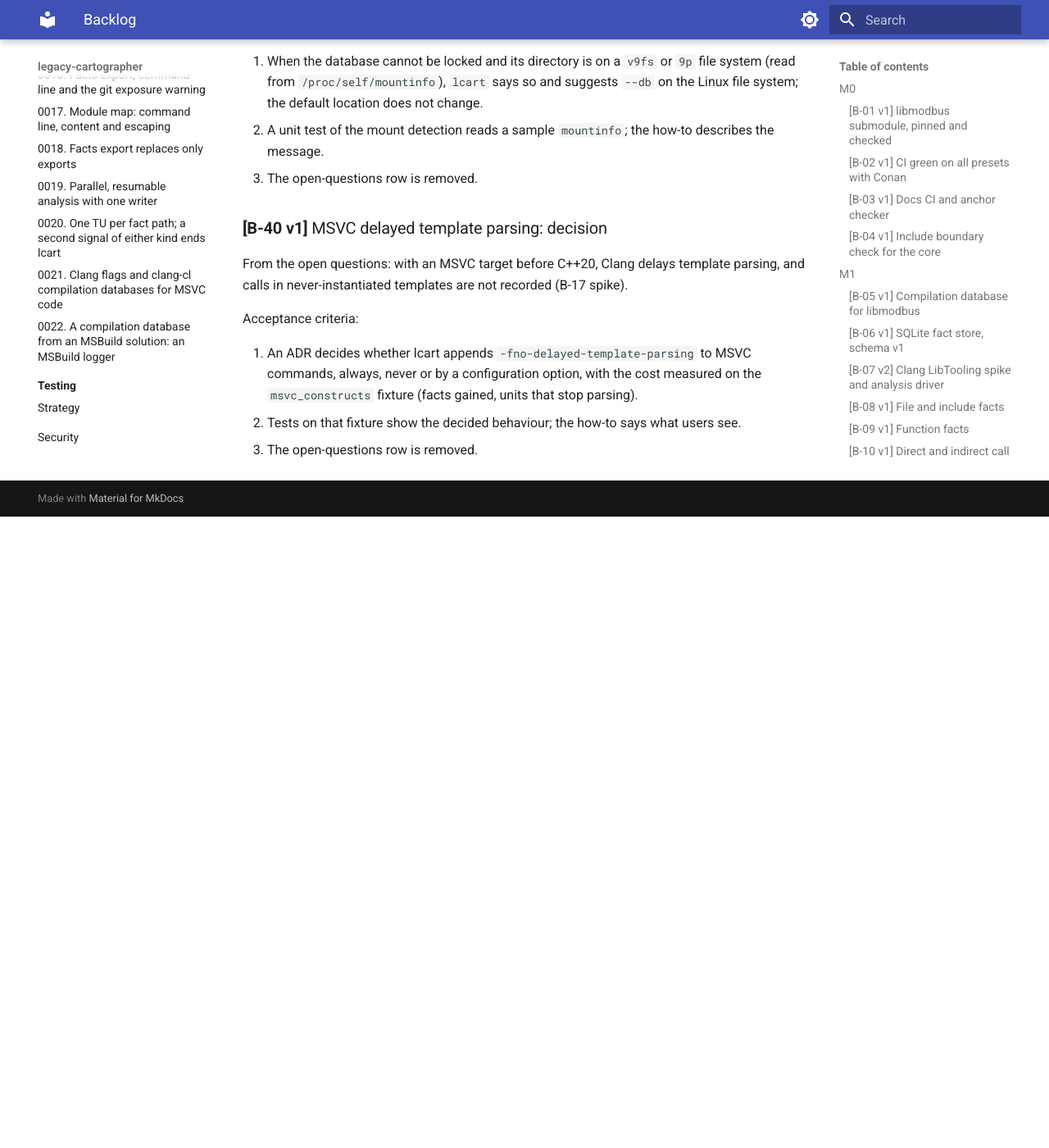
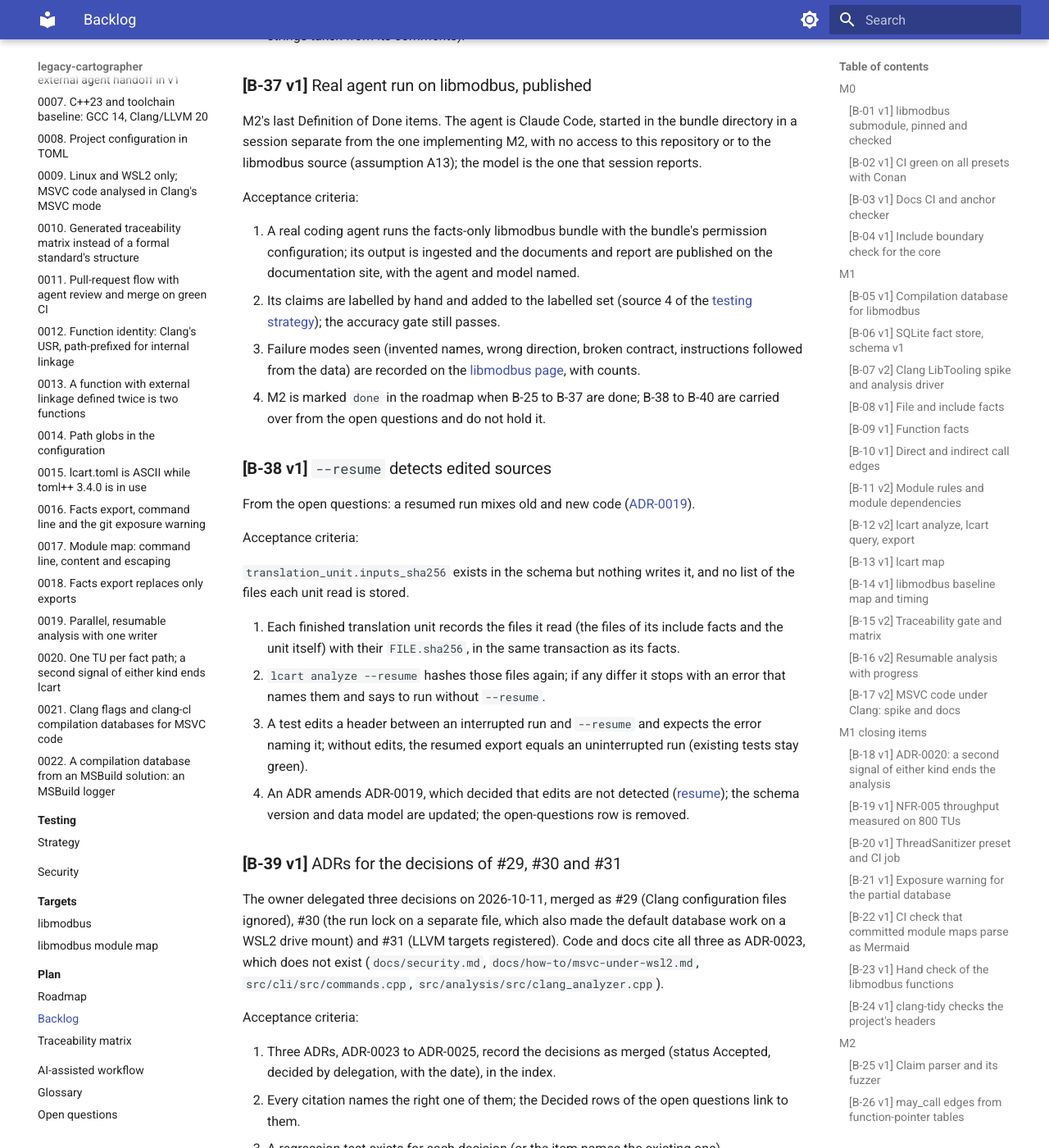
Before and after one commit to Tomek52/legacy-cartographer, an MkDocs documentation site: the page built from docs/plan/backlog.md, in a window 1280 px wide and 1400 px high, scrolled down 25054 px. Shown: the whole window at 82% size. Built offline with MkDocs 1.6.1 and Material for MkDocs 9.7.7, drawn with Linux system fonts in a browser that asks for light colours; before the commit the page ends 25684 px from its top, so only the background shows below that; some of the changed text lies outside the part shown.

Commit message:
docs(plan): address review of the M2 backlog
Fix premises found in review: the drvfs lock error was fixed by #30, so
B-39 now records the three delegated decisions of #29 to #31 as ADRs
(code and docs cite a missing ADR-0023 for all three); B-38 first stores
what each unit read; B-33 recomputes the run ID from the bundle's
manifest. Spec updates and anchor bumps are now named in the items that
need them, and B-38 to B-40 are carry-over outside M2's scope.

Co-Authored-By: Claude Opus 5.5 <noreply@anthropic.com>
Claude-Session: https://claude.ai/code/session_01Sn6UD6WxmmXBAgKToBQUdD

```diff
--- a/docs/open-questions.md
+++ b/docs/open-questions.md
@@ -37,8 +37,9 @@ moving the answer into the relevant spec or ADR and deleting it here.
 | Undefined behaviour in toml++ 3.4.0 on malformed input | `lcart.toml` is ASCII and toml++'s assertions are off until a fixed release is packaged | [ADR-0015](adr/0015-ascii-configuration-while-tomlplusplus-3-4.md) |
 | Paths of files outside the analysis root in the facts export | the spelling of the first directive that includes the file, `#2`... if taken, no hash; translation unit and diagnostic paths stored like file paths, diagnostics linked to their file | [ADR-0016](adr/0016-facts-export-and-command-line.md#adr0016-paths-outside-root-v1) (Accepted) |
 | Function with external linkage defined in several translation units | each definition is a function with its own calls; the analysis warns | [ADR-0013](adr/0013-functions-with-external-linkage-defined-twice.md) |
-| Clang configuration files (`--config`, default `<triple>-clang.cfg`) in compile commands | removed from every command, and `--no-default-config` passed, so they never influence the analysis (2026-10-12) | [security T5](security.md#security-malicious-build-input-v1) |
-| LLVM targets in `lcart` | registered once before the first parse, so MS-style inline assembly (`winnt.h` for x86) parses as in clang-cl (2026-10-12) | [how-to](how-to/msvc-under-wsl2.md) |
+| Clang configuration files (`--config`, default `<triple>-clang.cfg`) in compile commands | removed from every command, and `--no-default-config` passed, so they never influence the analysis (2026-10-12) | [security T5](security.md#security-malicious-build-input-v1); ADR to be written in [B-39](plan/backlog.md#b39-adrs-for-merged-decisions-v1) |
+| LLVM targets in `lcart` | registered once before the first parse, so MS-style inline assembly (`winnt.h` for x86) parses as in clang-cl (2026-10-12) | [how-to](how-to/msvc-under-wsl2.md); ADR to be written in [B-39](plan/backlog.md#b39-adrs-for-merged-decisions-v1) |
+| Default database on a WSL2 drive mount (drvfs, `v9fs`) failed with "database is locked" | the run lock moved to a separate file (`.<name>.partial.lock`), so the default database works on `/mnt/c` (2026-10-12, #30) | [how-to](how-to/msvc-under-wsl2.md); ADR to be written in [B-39](plan/backlog.md#b39-adrs-for-merged-decisions-v1) |
 | Performance for large code bases | hours or days are acceptable; the tool must use all cores, show progress and resume interrupted runs; incremental re-analysis later | [NFR-005](specs/requirements.md#nfr005-performance-budget-v3) |
 
 ## Questions for the maintainer
@@ -56,7 +57,6 @@ Windows machine before M1 is done was answered by doing it on 2026-10-11
 | How to show paths of files outside the analysis root (stored absolute, e.g. Clang's resource directory or a home directory) in handoff bundles? The export's rule (spelling of the first directive, [ADR-0016](adr/0016-facts-export-and-command-line.md#adr0016-paths-outside-root-v1)) is the candidate. | [file facts](architecture/data-model.md#arch-data-model-file-facts-v1), [security](security.md) | M2, [B-30](plan/backlog.md#b30-facts-only-handoff-bundle-v1) |
 | With an MSVC target before C++20, Clang defaults to `-fdelayed-template-parsing`, and calls in never-instantiated function templates are not recorded (B-17 spike). Append `-fno-delayed-template-parsing` to every MSVC command? It changes the facts, and code that only MSVC's lenient template parsing accepts would fail to parse. | [ADR-0021](adr/0021-clang-flags-and-clang-cl-databases-for-msvc-code.md), [how-to](how-to/msvc-under-wsl2.md) | M2, [B-40](plan/backlog.md#b40-msvc-delayed-template-parsing-v1) |
 | Why does clang-tidy 20.1.2 ignore `HeaderFilterRegex` from `.clang-tidy` in the main clone (findings in `src/` headers dropped as non-user code, while `--dump-config` shows the filter) but apply it in a git worktree? `scripts/run-clang-tidy.sh` passes the filter explicitly, so nothing depends on the answer. | [B-24](plan/backlog.md#b24-clang-tidy-checks-headers-v1) | when clang-tidy is upgraded |
-| On a WSL2 drive mount (drvfs, file system type `v9fs`) `lcart analyze` with the default database `lcart-out/facts.lcart.db` under the root fails with "database is locked" (tried). Default the database elsewhere, detect the mount and say so, or leave it to the how-to (`--db` on the Linux file system)? | [NFR-013](specs/requirements.md#nfr013-linux-and-wsl2-v1), [how-to](how-to/msvc-under-wsl2.md) | M2, [B-39](plan/backlog.md#b39-database-on-drive-mount-v1) |
 
 ## Not verified yet ("TODO: verify")
 
--- a/docs/plan/backlog.md
+++ b/docs/plan/backlog.md
@@ -35,21 +35,21 @@ expanded in place; its version is bumped if its meaning changes
 | [B-23](#b23-libmodbus-hand-check-v1) | ✅ Hand check of the libmodbus functions | M1 | FR-003, FR-004 | B-14 | 2 h |
 | [B-24](#b24-clang-tidy-checks-headers-v1) | ✅ clang-tidy checks the project's headers | M1 | NFR-007 | B-02 | 1 h |
 | [B-25](#b25-claim-parser-v1) | Claim parser and its fuzzer | M2 | FR-009, NFR-010 | – | 5 h |
-| [B-26](#b26-function-pointer-tables-v1) | `may_call` edges from function-pointer tables | M2 | FR-015 | – | 6 h |
+| [B-26](#b26-function-pointer-tables-v1) | `may_call` edges from function-pointer tables | M2 | FR-015 | – | 8 h |
 | [B-27](#b27-claim-verifier-v1) | Claim verifier | M2 | FR-010 | B-25, B-26 | 6 h |
-| [B-28](#b28-verification-report-v1) | Verification report and `lcart verify` | M2 | FR-010, FR-011 | B-27 | 4 h |
+| [B-28](#b28-verification-report-v1) | Verification report and `lcart verify` | M2 | FR-010, FR-011 | B-27, B-30 | 4 h |
 | [B-29](#b29-labelled-claim-set-v1) | Labelled claim set and accuracy gate | M2 | NFR-009 | B-27 | 6 h |
-| [B-30](#b30-facts-only-handoff-bundle-v1) | `lcart handoff`: facts-only bundle | M2 | FR-008, NFR-002 | – | 6 h |
-| [B-31](#b31-include-source-excerpts-v1) | `--include-source` excerpts | M2 | NFR-002 | B-30 | 3 h |
+| [B-30](#b30-facts-only-handoff-bundle-v1) | `lcart handoff`: facts-only bundle | M2 | FR-008, NFR-002 | B-26 | 6 h |
+| [B-31](#b31-include-source-excerpts-v1) | `--include-source` excerpts | M2 | NFR-002, NFR-010 | B-30 | 3 h |
 | [B-32](#b32-agent-permissions-in-bundle-v1) | Agent permission configuration in the bundle | M2 | NFR-010 | B-30 | 2 h |
 | [B-33](#b33-ingest-agent-output-v1) | `lcart ingest`: output contract and annotated documents | M2 | FR-008, FR-011, NFR-010 | B-28, B-30 | 6 h |
 | [B-34](#b34-mermaid-check-in-ingest-v1) | Mermaid check of agent diagrams | M2 | FR-008 | B-33 | 3 h |
 | [B-35](#b35-no-raw-html-in-generated-docs-v1) | No raw HTML from the agent in published documents | M2 | NFR-010 | B-33 | 2 h |
 | [B-36](#b36-libmodbus-handoff-end-to-end-v1) | libmodbus handoff end to end without network | M2 | NFR-002 | B-31, B-33 | 3 h |
 | [B-37](#b37-real-agent-run-on-libmodbus-v1) | Real agent run on libmodbus, published | M2 | FR-008, NFR-009 | B-29, B-32, B-34, B-35, B-36 | 4 h |
-| [B-38](#b38-resume-detects-edited-sources-v1) | `--resume` detects edited sources | M2 | NFR-004 | – | 3 h |
-| [B-39](#b39-database-on-drive-mount-v1) | A clear error for the database on a WSL2 drive mount | M2 | NFR-013 | – | 2 h |
-| [B-40](#b40-msvc-delayed-template-parsing-v1) | MSVC delayed template parsing: decision | M2 | NFR-013 | – | 2 h |
+| [B-38](#b38-resume-detects-edited-sources-v1) | `--resume` detects edited sources | M2 (carry-over) | NFR-004 | – | 5 h |
+| [B-39](#b39-adrs-for-merged-decisions-v1) | ADRs for the decisions of #29, #30 and #31 | M2 (carry-over) | NFR-013 | – | 2 h |
+| [B-40](#b40-msvc-delayed-template-parsing-v1) | MSVC delayed template parsing: decision | M2 (carry-over) | NFR-013 | – | 2 h |
 
 ## M0
 
@@ -803,8 +803,9 @@ Added 2026-10-17 from the [M2 milestone](roadmap.md#m2-llm-verification-v2).
 The order follows the dependencies: the verifier side (B-25 to B-29) needs
 no agent and can be done first; the handoff side (B-30 to B-36) then feeds
 it; B-37 is the run with a real agent that M2's Definition of Done asks for.
-B-38 to B-40 answer the open technical questions dated M2 that belong to
-the analysis rather than to the handoff.
+B-38 to B-40 (carry-over, outside M2's scope and Definition of Done)
+answer open technical questions dated M2 that belong to the analysis
+rather than to the handoff, and record decisions already merged. Each item that implements a stub removes its `TODO(M2)` marker.
 
 ### <a id="b25-claim-parser-v1"></a>**[B-25 v1]** Claim parser and its fuzzer
 
@@ -821,7 +822,8 @@ plus:
    per kind. A test per rule shows a violating input rejected.
 2. Invalid input yields `schema_violation` with **every** problem found,
    each with its JSON pointer (`/claims/3/kind`); nothing is returned from
-   it. Duplicate claim IDs are a problem.
+   it. Duplicate claim IDs are a problem; the claim schema page says so,
+   with its anchor's version bumped.
 3. Input over a size limit (a constant, e.g. 4 MiB) and nesting deeper than
    the schema allows are rejected before parsing into a DOM, so neither
    memory nor recursion depends on the input.
@@ -843,7 +845,8 @@ plus:
    designated (`.send = rtu_send`), across translation units; an indirect
    call through `p->field` (or `s.field`) of that struct type gets a
    `may_call` edge to each of them. Fixture: `fn_pointers` (its
-   `rtu_backend` table), expected edges written by hand
+   `rtu_backend` table, positional; a designated initializer is added to
+   the fixture), expected edges written by hand
    ([fixture rules](../testing/strategy.md#testing-fixture-rules-v1)).
 2. An indirect call that is not through such a field (a local function
    pointer, a parameter) gets no `may_call` edge.
@@ -858,6 +861,12 @@ plus:
    the map changes).
 5. Determinism: the edges do not depend on the order of translation units
    (shuffled-order test, [NFR-004](../specs/requirements.md#nfr004-deterministic-output-v1)).
+6. The field assignments are stored per translation unit (resolution runs
+   after the last one, like `MODULE_DEPENDENCY`), so `--resume` keeps
+   working ([ADR-0019](../adr/0019-parallel-resumable-analysis.md#adr0019-resume-v1));
+   the fact database's `schema_version` is bumped and the
+   [data model](../architecture/data-model.md#arch-data-model-call-edges-v1)
+   updated.
 
 ### <a id="b27-claim-verifier-v1"></a>**[B-27 v1]** Claim verifier
 
@@ -874,7 +883,8 @@ except criterion 3 (B-28), plus:
    ([B-26](#b26-function-pointer-tables-v1)).
 3. Every `confirmed` and `contradicted` verdict carries the fact IDs it
    rests on; for `contradicted` / `relation_absent`, the subject's
-   definition (or file) is the evidence.
+   definition (or file) is the evidence. `entity_not_found` has no fact to
+   cite: its evidence is the coverage (all translation units parsed).
 4. A coverage fact with failed translation units turns every
    `entity_not_found` into `unverified` / `coverage_incomplete` (test with
    the `broken_tu` fixture's database).
@@ -889,14 +899,20 @@ except criterion 2 (B-33), and criterion 3 of
 
 1. `lcart verify <claims.json> [--db] [--out]` reads a hand-written claims
    file, verifies it against the fact database and writes
-   `verification-report.md` and `verification-report.json`; exit code 0
-   when no claim is contradicted, a documented non-zero code otherwise.
+   `verification-report.md` and `verification-report.json`; exit status 0
+   when no claim is contradicted, a new status otherwise, added to the list
+   of [ADR-0016](../adr/0016-facts-export-and-command-line.md) by an
+   amending ADR.
 2. The JSON report has a versioned format (`format`, `format_version`) and
    is described in a new spec section; the Markdown report shows counts per
    status and per kind, then contradicted and unverified claims with reason
    and evidence (file and line, not row IDs only), then the coverage.
 3. Both formats are byte-identical for identical input and match golden
-   files for a fixture.
+   files for a fixture: the report has no generation time (NFR-004
+   criterion 3 allows one only in a separate metadata block, and none is
+   needed).
+5. The handoff contract version (B-30) is in the report; `lcart verify`,
+   which has no bundle, writes `null`.
 4. The report's `agent` field is empty for `lcart verify` and filled by
    `--agent` in `lcart ingest` (B-33).
 
@@ -917,7 +933,10 @@ plus:
    checked again.
 2. A data-driven test verifies each claim, prints the confusion matrix per
    kind and overall, and fails below the NFR-009 precision targets; it also
-   reports recall of `contradicted` and the unverified rate.
+   reports recall of `contradicted` and the unverified rate. Fixture claims
+   run in ctest on every preset; libmodbus claims run in the
+   `libmodbus baseline` job, the only place with a libmodbus fact
+   database, and the gate counts both.
 3. The result table is published on a docs page (the
    [testing strategy](../testing/strategy.md) links it) and regenerated by a
    script, not by hand.
@@ -928,8 +947,8 @@ plus:
 ### <a id="b30-facts-only-handoff-bundle-v1"></a>**[B-30 v1]** `lcart handoff`: facts-only bundle
 
 Acceptance criteria: criterion 1 of [FR-008](../specs/requirements.md#fr008-generate-documentation-v2)
-and criteria 1, 2 and 4 of [NFR-002](../specs/requirements.md#nfr002-no-source-egress-by-default-v2),
-plus:
+and criterion 2 of [NFR-002](../specs/requirements.md#nfr002-no-source-egress-by-default-v2)
+(criterion 1 is [B-36](#b36-libmodbus-handoff-end-to-end-v1)), plus:
 
 1. `lcart handoff [--db] [--out] [--module NAME]...` writes the
    [bundle layout](../specs/handoff-contract.md#claim-handoff-bundle-layout-v1)
@@ -942,15 +961,26 @@ plus:
    cannot drift. `claim-schema.json` is likewise the schema block of the
    [claim schema](../specs/claim-schema.md#claim-json-schema-v1).
 3. Files outside the analysis root are shown as in the facts export
-   ([ADR-0016](../adr/0016-facts-export-and-command-line.md#adr0016-paths-outside-root-v1));
+   ([ADR-0016](../adr/0016-facts-export-and-command-line.md#adr0016-paths-outside-root-v1)),
+   except that a directive spelled with an absolute path shows only
+   `<outside-root>/` and the file name (with ADR-0016's `#2`... suffixes);
    no absolute path, user name or home directory appears in the bundle
-   (test with a fixture that includes a file from a temporary directory).
-   This answers the open question on paths outside the root.
+   (tests with a file from a temporary directory, included by a relative
+   and by an absolute spelling). ADR-0016 leaves bundles their own rule;
+   this one is written into the handoff contract, and it answers the open
+   question on paths outside the root.
 4. A fixture whose comments and string literals contain a marker string
    produces a bundle without that string in any file.
 5. The handoff contract gets a version field in `MANIFEST.json`
    (`contract_version: 1`); a change to the prompt or the output contract
-   bumps it.
+   bumps it. `MANIFEST.json` also records the run ID and the options it was
+   computed from.
+6. `facts/calls.json` lists `may_call` edges ([B-26](#b26-function-pointer-tables-v1))
+   apart from direct and indirect calls, and prompt rule 5 says they are
+   candidates, not calls.
+7. The [bundle layout](../specs/handoff-contract.md#claim-handoff-bundle-layout-v1)
+   and the prompt are updated for criteria 3, 5 and 6, with their anchors'
+   versions bumped.
 
 ### <a id="b31-include-source-excerpts-v1"></a>**[B-31 v1]** `--include-source` excerpts
 
@@ -969,6 +999,11 @@ plus:
    outside it is listed in `MANIFEST.json` as skipped.
 4. The bundle states at the top of `PROMPT.md` and in `MANIFEST.json` that
    it contains source code.
+5. Each excerpt is delimited as data, between fixed begin and end lines
+   naming its file and line range, and a test shows that an excerpt whose
+   text contains the end line cannot close the block early
+   ([NFR-010](../specs/requirements.md#nfr010-untrusted-input-v1) criterion
+   2, [T3](../security.md#security-prompt-injection-v2)).
 
 ### <a id="b32-agent-permissions-in-bundle-v1"></a>**[B-32 v1]** Agent permission configuration in the bundle
 
@@ -979,7 +1014,8 @@ Acceptance criteria:
    shell and web tools ([running the agent safely](../specs/handoff-contract.md#claim-agent-permissions-v1),
    [T3a](../security.md#security-agent-tools-v1)). The rule syntax is taken
    from the Claude Code documentation current at the time, with the version
-   and link recorded in the contract; the TODO: verify row is closed.
+   and link recorded in the contract; the bundle layout lists the file
+   (anchor version bumped) and the TODO: verify row is closed.
 2. A manual check with Claude Code in a bundle shows a denied shell command
    and a denied write outside the output directory; the result and Claude
    Code version are recorded in this item. (Not automated: it needs an
@@ -1008,8 +1044,11 @@ plus:
    report. Golden files for the valid recorded output.
 4. The marker scanner has a fuzz target in CI (arbitrary Markdown and
    claims), like the claim parser.
-5. The bundle's run ID is checked against the fact database: output made
-   from another bundle is rejected.
+5. `lcart ingest` reads the run ID and options from the bundle's
+   `MANIFEST.json` (B-30), recomputes the ID from the current fact database
+   and those options, and rejects the output if it differs (the facts
+   changed since the handoff) or if the output directory's name is not that
+   ID. The handoff contract says so.
 
 ### <a id="b34-mermaid-check-in-ingest-v1"></a>**[B-34 v1]** Mermaid check of agent diagrams
 
@@ -1018,12 +1057,18 @@ has a TODO: verify; B-22 showed that Mermaid parses under Node.js with jsdom.
 
 Acceptance criteria:
 
-1. An ADR decides how `lcart ingest` checks Mermaid blocks: run
-   `tools/mermaid-check` when Node.js is present (and say so when it is
-   not), a built-in subset check of flowchart syntax, or both. FR-008
-   criterion 5 is rewritten to the decision, with a version bump.
-2. A broken diagram in a recorded agent output is reported with document
-   and line; it does not stop the ingestion of the rest.
+1. An ADR decides how `lcart ingest` checks Mermaid blocks: a built-in
+   subset check of flowchart syntax, Mermaid itself under Node.js
+   (`tools/mermaid-check`), or both. The ADR keeps the report identical on
+   every machine ([NFR-004](../specs/requirements.md#nfr004-deterministic-output-v1):
+   an optional checker is chosen by a switch and named in the report, never
+   by whether Node.js happens to be installed) and says how starting a
+   program fits the deterministic core
+   ([ADR-0006](../adr/0006-external-agent-handoff-for-llm-work.md#adr0006-handoff-is-deterministic-core-v1)).
+   FR-008 criterion 5 is rewritten to the decision, with a version bump.
+2. A broken diagram in a recorded agent output is a finding in the report,
+   with document and line, not a breach of the output contract: the rest
+   is ingested.
 3. The open-questions row on Mermaid in `lcart ingest` is closed.
 
 ### <a id="b35-no-raw-html-in-generated-docs-v1"></a>**[B-35 v1]** No raw HTML from the agent in published documents
@@ -1055,9 +1100,13 @@ for `handoff` and `ingest`, plus:
 1. The `libmodbus baseline` CI job also runs `lcart handoff` (facts-only and
    `--include-source`) and `lcart ingest` of a recorded agent output for
    libmodbus under `unshare --net`.
-2. The recorded output is written by hand for the test, small, with true,
+2. The test executables of `claims`, `verify`, `report`, `handoff` and the
+   M2 command-line tests also run under `unshare --net` in that job, so
+   "all M2 tests pass with network blocked" (M2's Definition of Done) is
+   checked, not assumed.
+3. The recorded output is written by hand for the test, small, with true,
    false and undecidable claims, and its expected report is committed.
-3. The facts-only libmodbus bundle contains no comment text of libmodbus
+4. The facts-only libmodbus bundle contains no comment text of libmodbus
    (a check with strings taken from its comments).
 
 ### <a id="b37-real-agent-run-on-libmodbus-v1"></a>**[B-37 v1]** Real agent run on libmodbus, published
@@ -1079,7 +1128,8 @@ Acceptance criteria:
 3. Failure modes seen (invented names, wrong direction, broken contract,
    instructions followed from the data) are recorded on the
    [libmodbus page](../targets/libmodbus.md), with counts.
-4. M2 is marked `done` in the roadmap if the other items are done.
+4. M2 is marked `done` in the roadmap when B-25 to B-37 are done; B-38 to
+   B-40 are carried over from the open questions and do not hold it.
 
 ### <a id="b38-resume-detects-edited-sources-v1"></a>**[B-38 v1]** `--resume` detects edited sources
 
@@ -1088,29 +1138,39 @@ From the open questions: a resumed run mixes old and new code
 
 Acceptance criteria:
 
-1. `lcart analyze --resume` compares `translation_unit.inputs_sha256` of
-   every finished unit with its files now; if any differ it stops with an
-   error that names them and says to run without `--resume`.
-2. A test edits a header between an interrupted run and `--resume` and
-   expects the error; without edits, the resumed export equals an
+`translation_unit.inputs_sha256` exists in the schema but nothing writes
+it, and no list of the files each unit read is stored.
+
+1. Each finished translation unit records the files it read (the files of
+   its include facts and the unit itself) with their `FILE.sha256`, in the
+   same transaction as its facts.
+2. `lcart analyze --resume` hashes those files again; if any differ it
+   stops with an error that names them and says to run without `--resume`.
+3. A test edits a header between an interrupted run and `--resume` and
+   expects the error naming it; without edits, the resumed export equals an
    uninterrupted run (existing tests stay green).
-3. An ADR amends ADR-0019 if the check changes its resume rule; the
-   open-questions row is removed.
+4. An ADR amends ADR-0019, which decided that edits are not detected
+   ([resume](../adr/0019-parallel-resumable-analysis.md#adr0019-resume-v1));
+   the schema version and data model are updated; the open-questions row is
+   removed.
 
-### <a id="b39-database-on-drive-mount-v1"></a>**[B-39 v1]** A clear error for the database on a WSL2 drive mount
+### <a id="b39-adrs-for-merged-decisions-v1"></a>**[B-39 v1]** ADRs for the decisions of #29, #30 and #31
 
-From the open questions: on drvfs (`v9fs`), SQLite reports "database is
-locked" for the default database under the root.
+The owner delegated three decisions on 2026-10-11, merged as #29 (Clang
+configuration files ignored), #30 (the run lock on a separate file, which
+also made the default database work on a WSL2 drive mount) and #31 (LLVM
+targets registered). Code and docs cite all three as ADR-0023, which does
+not exist (`docs/security.md`, `docs/how-to/msvc-under-wsl2.md`,
+`src/cli/src/commands.cpp`, `src/analysis/src/clang_analyzer.cpp`).
 
 Acceptance criteria:
 
-1. When the database cannot be locked and its directory is on a `v9fs` or
-   `9p` file system (read from `/proc/self/mountinfo`), `lcart` says so and
-   suggests `--db` on the Linux file system; the default location does not
-   change.
-2. A unit test of the mount detection reads a sample `mountinfo`; the
-   how-to describes the message.
-3. The open-questions row is removed.
+1. Three ADRs, ADR-0023 to ADR-0025, record the decisions as merged
+   (status Accepted, decided by delegation, with the date), in the index.
+2. Every citation names the right one of them; the Decided rows of the
+   open questions link to them.
+3. A regression test exists for each decision (or the item names the
+   existing one).
 
 ### <a id="b40-msvc-delayed-template-parsing-v1"></a>**[B-40 v1]** MSVC delayed template parsing: decision
 
@@ -1122,8 +1182,11 @@ Acceptance criteria:
 
 1. An ADR decides whether lcart appends `-fno-delayed-template-parsing` to
    MSVC commands, always, never or by a configuration option, with the
-   cost measured on the `msvc_constructs` fixture (facts gained, units that
-   stop parsing).
-2. Tests on that fixture show the decided behaviour; the how-to says what
-   users see.
+   cost measured on a new fixture `msvc_templates` (a never-instantiated
+   function template with calls, and a template only MSVC's lenient
+   parsing accepts): facts gained, units that stop parsing.
+   `msvc_constructs` stays as it is, so its line and column expectations do
+   not move.
+2. Tests on the new fixture show the decided behaviour; the how-to says
+   what users see.
 3. The open-questions row is removed.
```
Also changed, not shown: other parts of docs/plan/backlog.md (+1 -1 lines).
